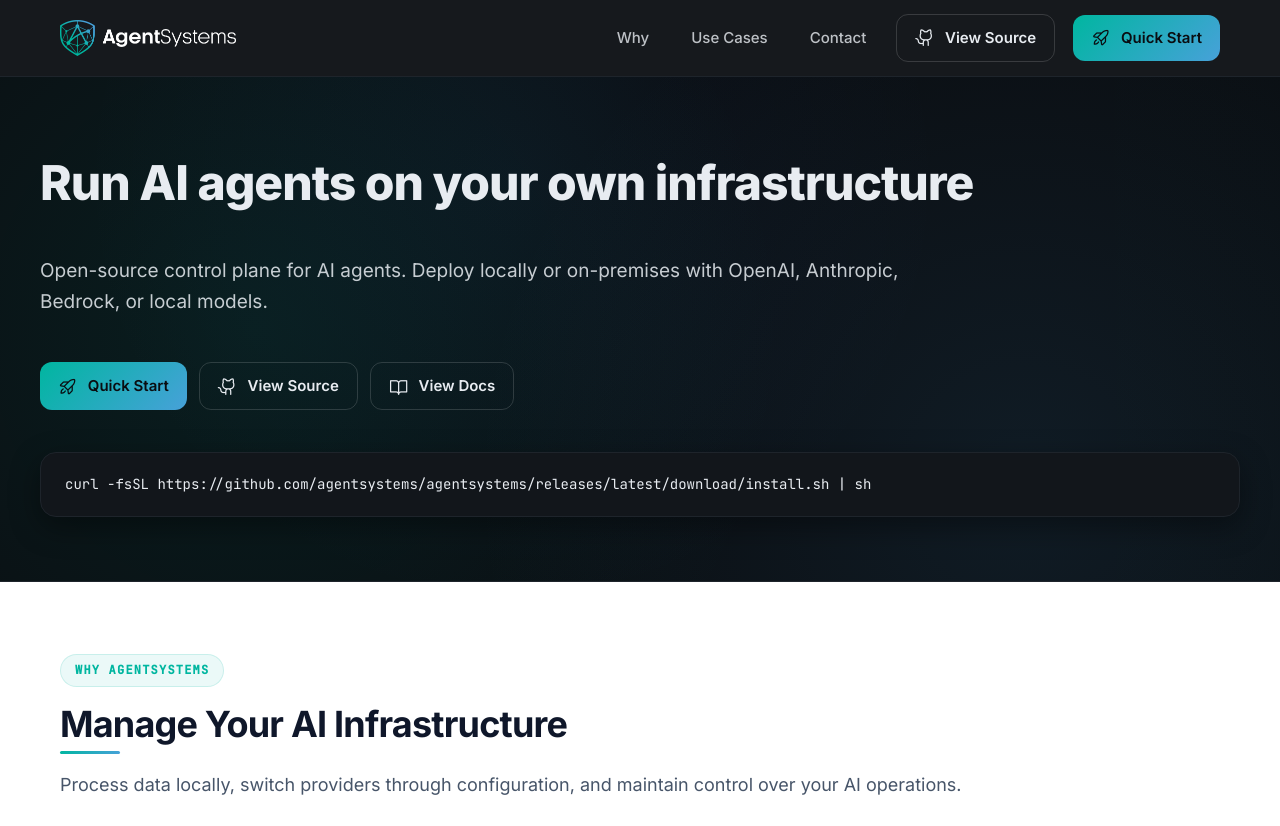
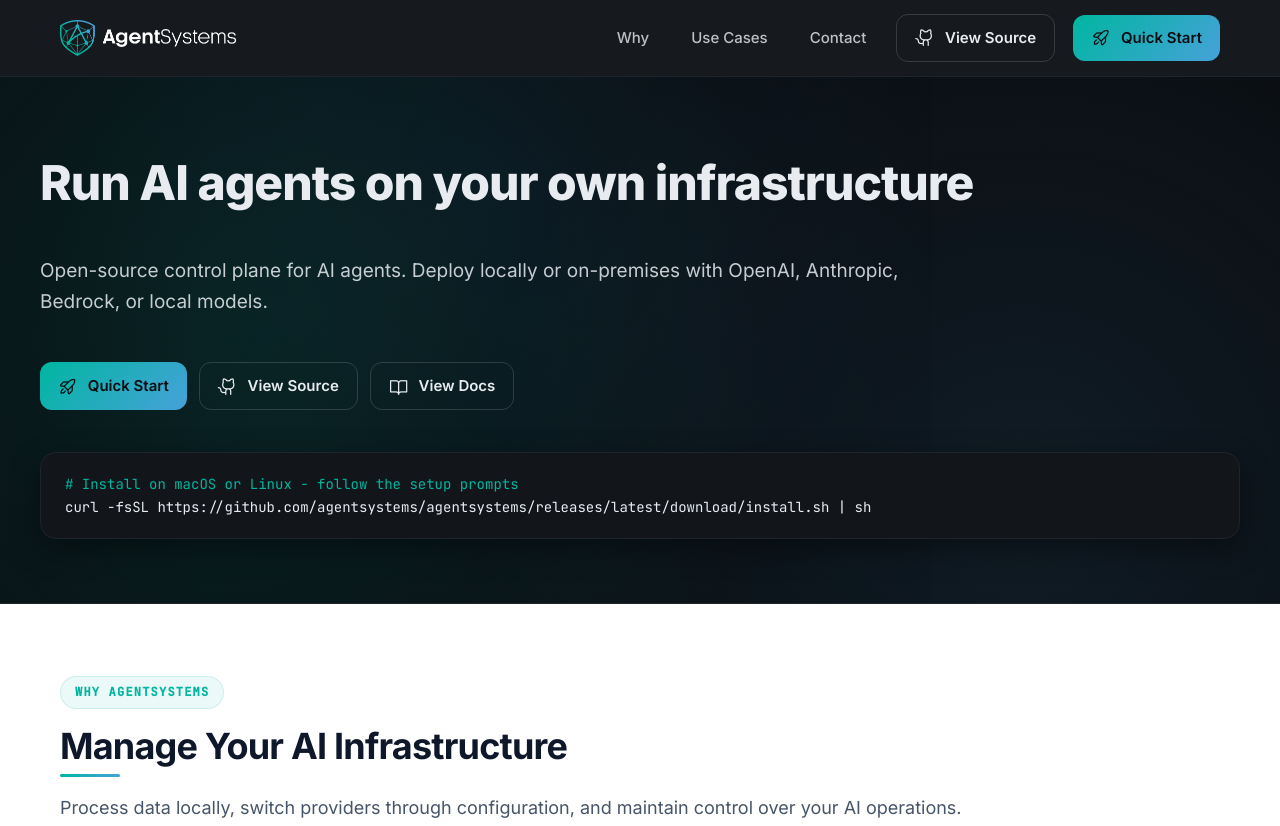
Before and after one commit to agentsystems/website, a plain HTML site: page index.html in a window 1280 px wide. Shown: the top 826 px of the page. Drawn offline with nearby package versions, Linux system fonts and the light colour scheme.

Commit message:
docs: improve install command clarity with macOS/Linux note and enhance code shimmer animation

```diff
--- a/index.html
+++ b/index.html
@@ -57,7 +57,8 @@
         <a class="btn btn-ghost" href="https://docs.agentsystems.ai" target="_blank" rel="noopener"><i class="ph ph-book-open"></i> View Docs</a>
       </div>
       <div>
-        <pre class="code">curl -fsSL https://github.com/agentsystems/agentsystems/releases/latest/download/install.sh | sh</pre>
+        <pre class="code"><span class="code-comment"># Install on macOS or Linux - follow the setup prompts</span>
+curl -fsSL https://github.com/agentsystems/agentsystems/releases/latest/download/install.sh | sh</pre>
       </div>
     </div>
   </section>
@@ -173,7 +174,7 @@
         </div>
       </div>
 
-      <pre class="code"><span class="code-comment"># Install</span>
+      <pre class="code"><span class="code-comment"># Install on macOS or Linux</span>
 curl -fsSL https://github.com/agentsystems/agentsystems/releases/latest/download/install.sh | sh
 
 <span class="code-comment"># Initialize</span>
--- a/styles.css
+++ b/styles.css
@@ -194,17 +194,18 @@ body{
   content: '';
   position: absolute;
   top: 0;
-  left: -100%;
-  width: 200%;
+  left: 0;
+  width: 300%;
   height: 100%;
-  background: linear-gradient(90deg, transparent, rgba(0,182,160,0.03), transparent);
-  animation: shimmer 8s infinite;
+  background: linear-gradient(90deg, transparent 0%, transparent 30%, rgba(0,182,160,0.03) 50%, transparent 70%, transparent 100%);
+  animation: shimmer 15s linear infinite;
   pointer-events: none;
+  transform: translateX(-66.666%);
 }
 
 @keyframes shimmer {
-  0% { left: -100%; }
-  100% { left: 100%; }
+  0% { transform: translateX(-66.666%); }
+  100% { transform: translateX(0%); }
 }
 .hero-inner{max-width:var(--maxw); margin:0 auto; display:flex; flex-direction:column; gap:26px; position:relative; z-index:1}
 .h1{font-size:var(--h1); line-height:1.1; margin:0; color:var(--text-dark); font-weight:800; letter-spacing:-1px}
```
